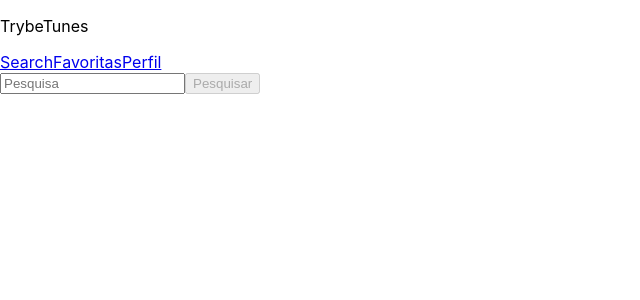
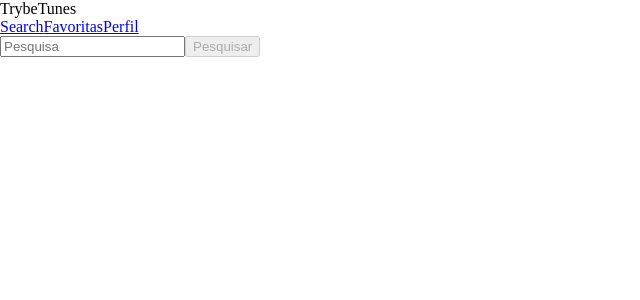
Before and after one commit to ronansalvador/trybetunes, a React (Create React App) app: page /search in a window 1280 px wide. Shown: the top 300 px of the page, without its empty margins (0-640 px from the left). Built offline with nearby package versions, Linux system fonts and the light colour scheme.

Commit message:
Requisito 12

```diff
--- a/src/App.js
+++ b/src/App.js
@@ -18,7 +18,13 @@ class App extends React.Component {
           <Route path="/" component={ Login } exact />
           <Route path="/search" component={ Search } exact />
           <Route path="/album/:id" component={ Album } />
-          <Route path="/favorites" component={ Favorites } exact />
+          {/* <Route path="/favorites" component={ Favorites } exact /> */}
+          <Route
+            path="/favorites"
+            render={ (props) => (
+              <Favorites { ...props } />
+            ) }
+          />
           <Route path="/profile" component={ Profile } exact />
           <Route path="/profile/edit" component={ ProfileEdit } exact />
           <Route path="*" component={ NotFound } exact />
--- a/src/components/MusicCard.jsx
+++ b/src/components/MusicCard.jsx
@@ -35,6 +35,7 @@ class MusicCard extends Component {
   } */
 
   addFavorite = async () => {
+    const { getFavorite } = this.props;
     this.setState((prevState) => ({
       checked: !prevState.checked,
       loading: !prevState.loading,
@@ -45,13 +46,19 @@ class MusicCard extends Component {
     }));
     const { checked } = this.state;
     if (!checked) {
-      await removeSong(this.props);
+      removeSong(this.props);
+      console.log('apos remove');
+      // window.location.reload(false);
+    }
+    if (typeof getFavorite === 'function') {
+      getFavorite();
     }
   }
 
   render() {
     const { musicName, previewUrl, trackId } = this.props;
     const { checked, loading } = this.state;
+    // console.log(this.props);
     // console.log(listFavorite);
     return (
 
@@ -70,6 +77,7 @@ class MusicCard extends Component {
                 Favorita
                 <input
                   name="favorite"
+                  id="favorite"
                   type="checkbox"
                   data-testid={ `checkbox-music-${trackId}` }
                   checked={ checked }
@@ -86,7 +94,18 @@ class MusicCard extends Component {
 MusicCard.propTypes = {
   musicName: PropTypes.string.isRequired,
   previewUrl: PropTypes.string.isRequired,
-  trackId: PropTypes.number.isRequired,
+  trackId: PropTypes.oneOfType([
+    PropTypes.number,
+    PropTypes.string,
+  ]).isRequired,
+  getFavorite: PropTypes.oneOfType([
+    PropTypes.func,
+    PropTypes.string,
+  ]),
+};
+
+MusicCard.defaultProps = {
+  getFavorite: '',
 };
 
 export default MusicCard;
--- a/src/index.css
+++ b/src/index.css
@@ -1,19 +1,34 @@
-body {
-  margin: 0;
-  font-family: -apple-system, BlinkMacSystemFont, 'Segoe UI', 'Roboto', 'Oxygen',
-    'Ubuntu', 'Cantarell', 'Fira Sans', 'Droid Sans', 'Helvetica Neue',
-    sans-serif;
-  -webkit-font-smoothing: antialiased;
-  -moz-osx-font-smoothing: grayscale;
+:root {
+  --main-color: #33571C;
 }
 
-code {
-  font-family: source-code-pro, Menlo, Monaco, Consolas, 'Courier New',
-    monospace;
+html {
+  box-sizing: border-box;
+  font-size: 16px;
+}
+
+*, *:before, *:after {
+  box-sizing: inherit;
+}
+
+body, h1, h2, h3, h4, h5, h6, p, ol, ul {
+  margin: 0;
+  padding: 0;
+  font-weight: normal;
+}
+
+ol, ul {
+  list-style: none;
+}
+
+img {
+  max-width: 100%;
+  height: auto;
 }
 
 .loading {
   align-items: center;
   display: flex;
   justify-content: center;
+  background-color: var(--main-color);
 }
--- a/src/pages/Favorites.jsx
+++ b/src/pages/Favorites.jsx
@@ -1,12 +1,77 @@
 import React, { Component } from 'react';
 import Header from '../components/Header';
+import { getFavoriteSongs } from '../services/favoriteSongsAPI';
+import MusicCard from '../components/MusicCard';
+import Loading from '../components/Loading';
+// import getMusics from '../services/musicsAPI';
 
 class Favorites extends Component {
+  constructor() {
+    super();
+    this.state = {
+      favoritas: [],
+      test: false,
+      loading: false,
+    };
+  }
+
+  async componentDidMount() {
+    await this.getFavorite();
+    // const musics = await getMusics('726373144');
+    // console.log(musics[0].trackName);
+    /*  this.setState({ loading: true });
+    const favoritas = await getFavoriteSongs();
+    this.setState({
+      favoritas,
+      loading: false,
+    }, () => this.verificaVazio()); */
+  }
+
+   getFavorite = async () => {
+     this.setState({ loading: true });
+     const favoritas = await getFavoriteSongs();
+     this.setState({
+       favoritas,
+       loading: false,
+     });
+   }
+
+  verificaVazio = () => {
+    const { favoritas } = this.state;
+    if (favoritas.length < 1) {
+      this.setState({
+        test: true,
+      });
+    } else {
+      this.setState({
+        test: false,
+      });
+    }
+  }
+
   render() {
+    // console.log(this.props);
+    const { favoritas, test, loading } = this.state;
+    // console.log(favoritas);
     return (
       <div data-testid="page-favorites">
         <Header />
-        Favorites
+        {loading && <Loading /> }
+        { test ? <span>Nenhuma musica favorita</span> : (
+          <section>
+            {favoritas.map((element, index) => (
+              <section key={ index }>
+                <MusicCard
+                  musicName={ element.trackName }
+                  previewUrl={ element.previewUrl }
+                  trackId={ element.trackId }
+                  getFavorite={ this.getFavorite }
+                />
+              </section>
+
+            ))}
+          </section>
+        )}
       </div>
     );
   }
--- a/src/pages/search.css
+++ b/src/pages/search.css
@@ -5,7 +5,7 @@
 }
 
 .album {
-  border: 1px solid red;
+  border: 1px solid var(--main-color);
   display: flex;
   margin: 10px;
   padding: 10px;
```
